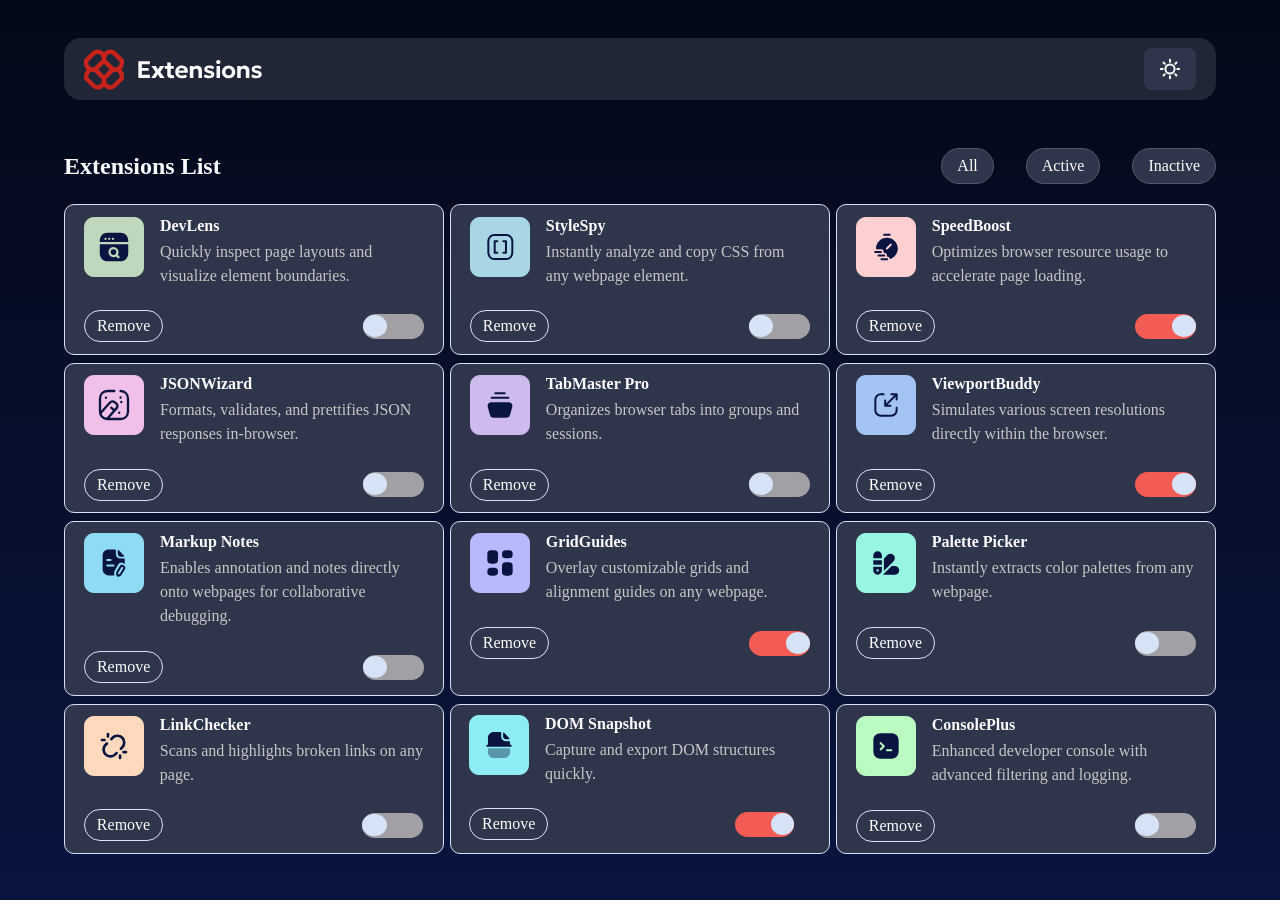
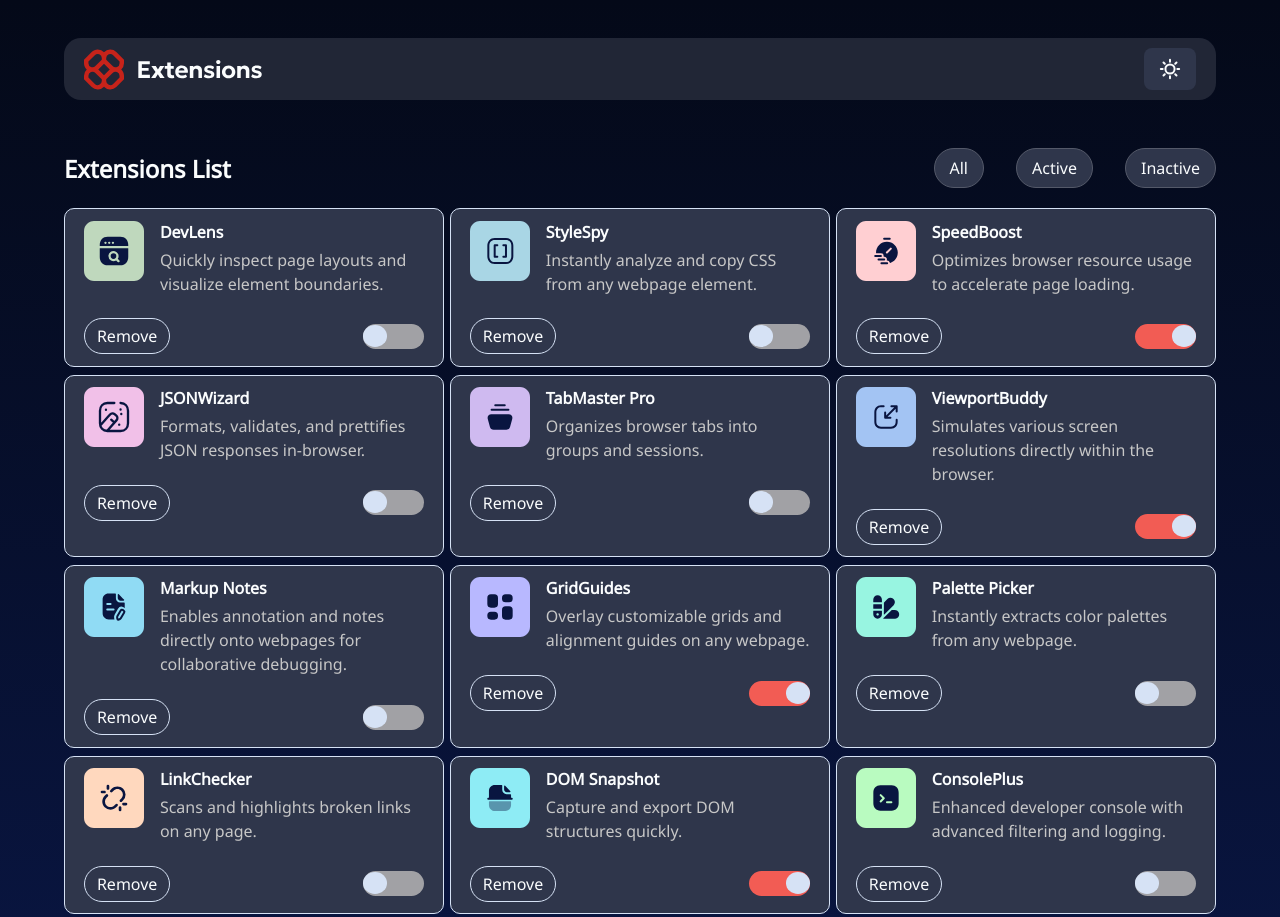
Before and after one commit to faruk-olawale/project-extension1, a plain HTML site: page index.html in a window 1280 px wide. Drawn offline with Linux system fonts and the light colour scheme.

Commit message:
initial message

```diff
--- a/index.html
+++ b/index.html
@@ -6,6 +6,10 @@
 
   <link rel="icon" type="image/png" sizes="32x32" href="./assets/images/favicon-32x32.png">
   <link rel="stylesheet" href="style.css">
+  <link rel="preconnect" href="https://fonts.googleapis.com">
+  <link rel="preconnect" href="https://fonts.gstatic.com" crossorigin>
+  <link href="https://fonts.googleapis.com/css2?family=Noto+Sans:ital,
+  wght@0,100..900;1,100..900&display=swap" rel="stylesheet">
 
   <title>br</title>
 </head>
--- a/style.css
+++ b/style.css
@@ -3,6 +3,7 @@
     margin: 0;
     box-sizing: border-box;
     color: hsl(200, 60%, 99%);
+    font-family: "Noto Sans";
 }
 
 main{
```
